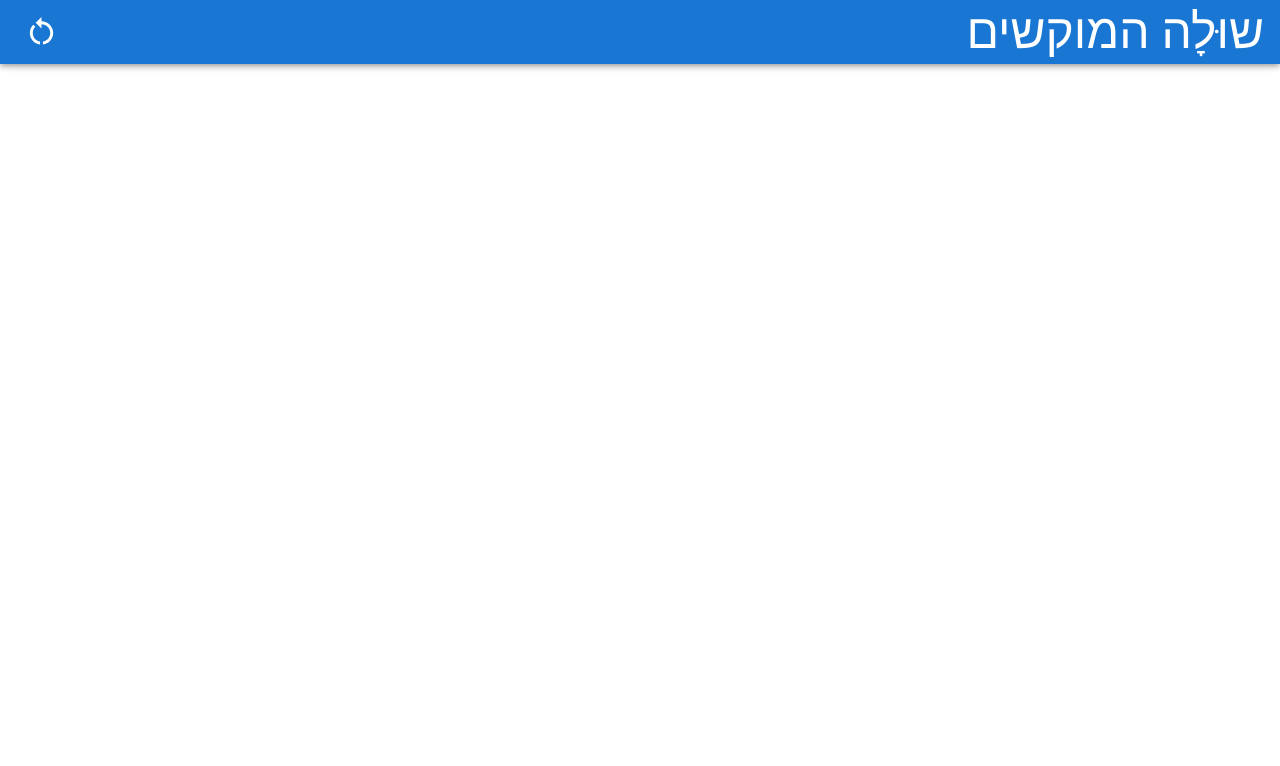
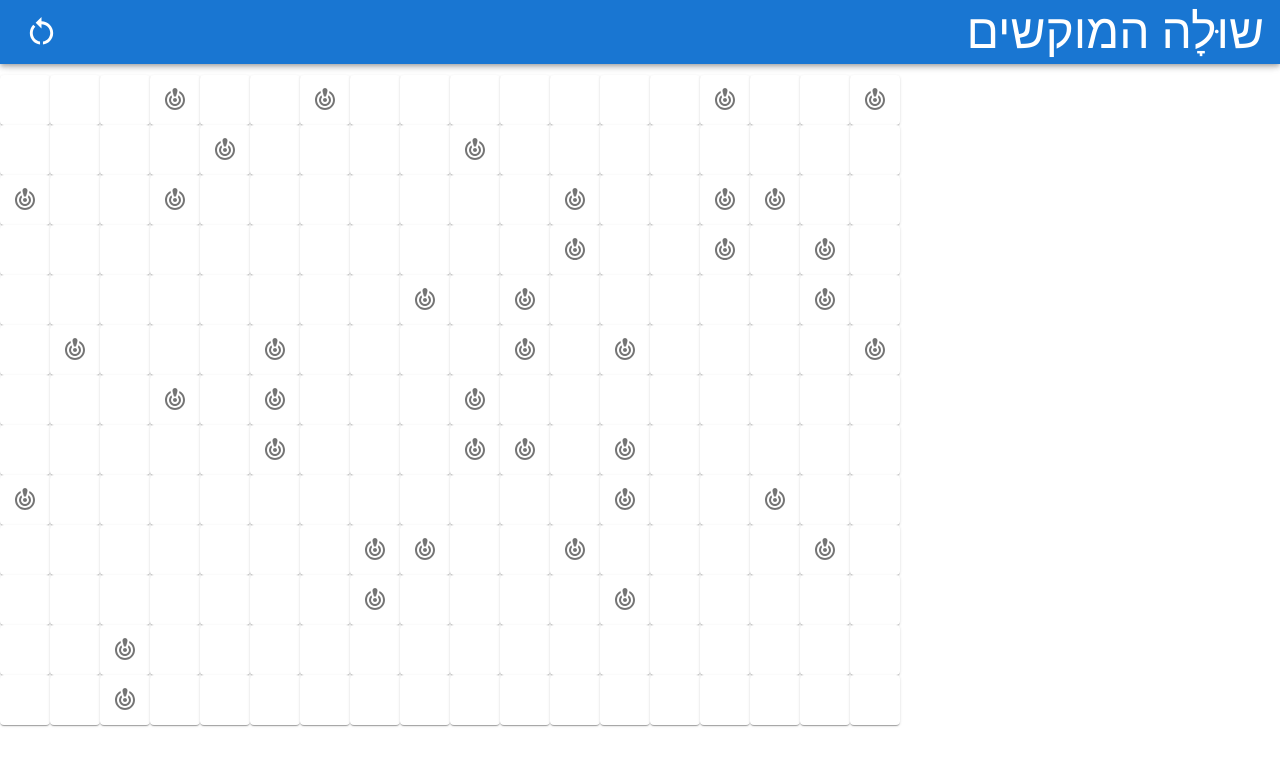
Before and after one commit to Shalom-Borohov/minesweeper, a React (Vite) app: page / in a window 1280 px wide. Shown: the top 766 px of the page. Built offline with nearby package versions, Linux system fonts and the light colour scheme.

Commit message:
feat(game board): add basic grid with bombs

```diff
--- a/src/App.tsx
+++ b/src/App.tsx
@@ -1,15 +1,15 @@
 import { FC } from 'react';
 import { Navbar } from './Navbar';
 import { GameBoard } from './GameBoard';
-import { initGameBoard } from './GameBoard';
-
-console.table(initGameBoard());
+import { Box } from '@mui/material';
 
 export const App: FC = () => {
 	return (
 		<>
 			<Navbar />
-			<GameBoard />
+			<Box>
+				<GameBoard />
+			</Box>
 		</>
 	);
 };
--- /dev/null
+++ b/src/GameBoard/BoardCell/Cell.tsx
@@ -0,0 +1,19 @@
+import { FC } from 'react';
+import { BoardCellProps } from './types';
+import { Card, Grid, IconButton } from '@mui/material';
+import { BOMB } from '../constants';
+import CrisisAlertIcon from '@mui/icons-material/CrisisAlert';
+
+export const BoardCell: FC<BoardCellProps> = ({ cellValue }) => {
+	return (
+		<Grid item width={50} height={50}>
+			<Card sx={{ width: 'inherit', height: 'inherit' }}>
+				{cellValue === BOMB && (
+					<IconButton sx={{ width: 'inherit', height: 'inherit' }}>
+						<CrisisAlertIcon />
+					</IconButton>
+				)}
+			</Card>
+		</Grid>
+	);
+};
--- /dev/null
+++ b/src/GameBoard/BoardCell/index.ts
@@ -0,0 +1,2 @@
+export { BoardCell } from './Cell';
+export type { BoardCellProps } from './types';
--- /dev/null
+++ b/src/GameBoard/BoardCell/types.ts
@@ -0,0 +1,3 @@
+export interface BoardCellProps {
+	cellValue: number;
+}
--- a/src/GameBoard/GameBoard.tsx
+++ b/src/GameBoard/GameBoard.tsx
@@ -1,5 +1,15 @@
-import { FC } from 'react';
+import { Grid } from '@mui/material';
+import { FC, useState } from 'react';
+import { initializeGameBoard } from '.';
+import { map } from 'lodash/fp';
+import { renderBoardRow } from './functions';
 
 export const GameBoard: FC = () => {
-	return <></>;
+	const [gameBoard] = useState<number[][]>(initializeGameBoard);
+
+	return (
+		<Grid container direction='column'>
+			{map(renderBoardRow, gameBoard)}
+		</Grid>
+	);
 };
--- a/src/GameBoard/constants.ts
+++ b/src/GameBoard/constants.ts
@@ -1,5 +1,5 @@
-export const BOARD_LENGTH = 13;
-export const BOARD_WIDTH = 18;
-export const EMPTY_CELL = 0;
-export const BOMB = -1;
-export const BOMBS_AMOUNT = 40;
+export const BOARD_LENGTH: number = 13;
+export const BOARD_WIDTH: number = 18;
+export const EMPTY_CELL: number = 0;
+export const BOMB: number = -1;
+export const BOMBS_AMOUNT: number = 40;
--- a/src/GameBoard/functions.ts
+++ b/src/GameBoard/functions.tsx
@@ -12,11 +12,15 @@ import {
 } from 'lodash/fp';
 import { BOARD_LENGTH, BOARD_WIDTH, BOMB, BOMBS_AMOUNT, EMPTY_CELL } from './constants';
 import { Coordinate } from './types';
+import { ReactElement } from 'react';
+import { Grid, GridTypeMap } from '@mui/material';
+import { OverridableComponent } from '@mui/material/OverridableComponent';
+import { BoardCell, BoardCellProps } from './BoardCell';
 
 // eslint-disable-next-line lodash-fp/use-fp
 import { CurriedFunction1 } from 'lodash';
 
-export const initGameBoard = (): number[][] => {
+export const initializeGameBoard = (): number[][] => {
 	const gameBoard: number[][] = createEmptyBoard();
 
 	const bombsCoordinates: Coordinate[] = times<Coordinate>(() => addBomb(gameBoard), BOMBS_AMOUNT);
@@ -92,3 +96,15 @@ const incrementCellsAroundBomb =
 
 		each(pipe(getNewCoordinate(coordinate), incrementCell(gameBoard)), directions);
 	};
+
+export const renderBoardRow = (
+	rowValues: number[]
+): ReactElement<OverridableComponent<GridTypeMap>> => (
+	<Grid container item direction='row'>
+		{map(renderBoardCell, rowValues)}
+	</Grid>
+);
+
+const renderBoardCell = (cellValue: number): ReactElement<BoardCellProps> => (
+	<BoardCell {...{ cellValue }} />
+);
--- a/src/GameBoard/index.ts
+++ b/src/GameBoard/index.ts
@@ -1,2 +1,2 @@
-export { initGameBoard } from './functions';
+export { initializeGameBoard } from './functions';
 export { GameBoard } from './GameBoard';
```
